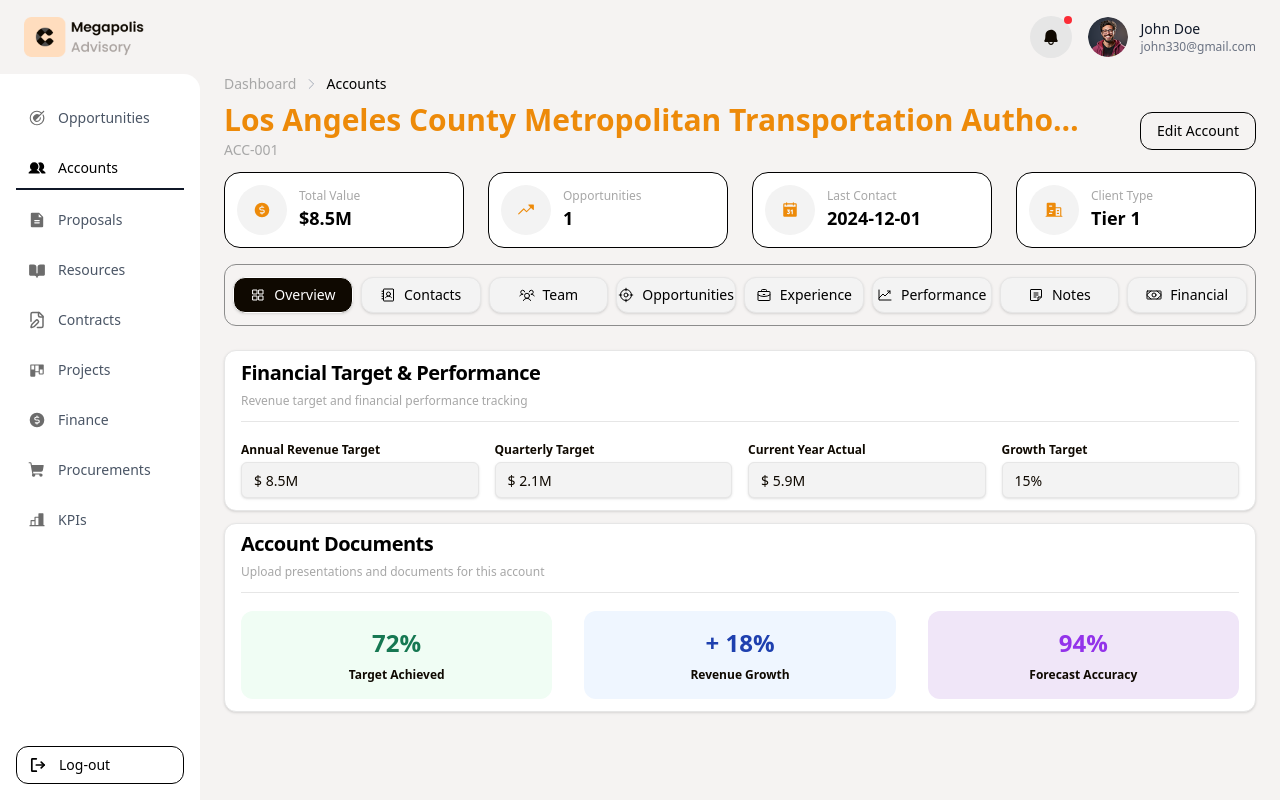
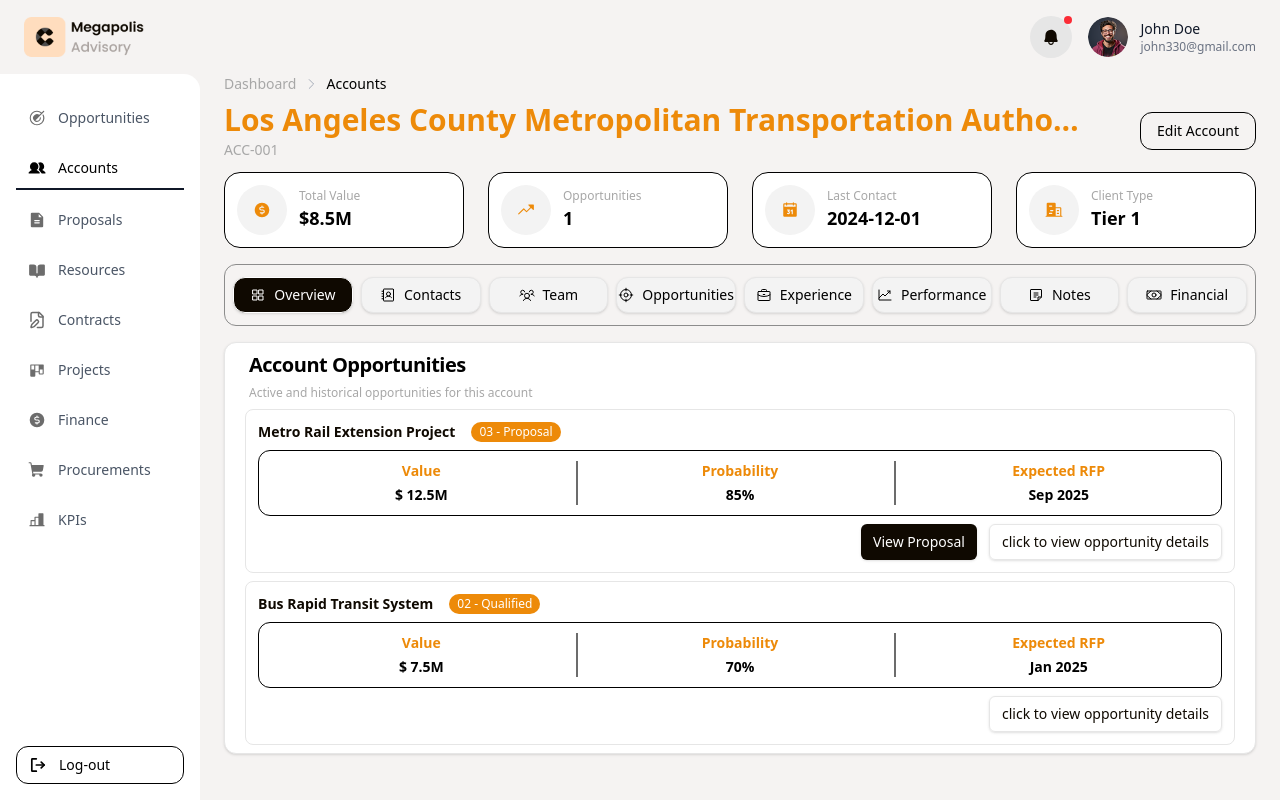
Before and after one commit to 099rahulyadav/dashboard, a React (Vite) app: page / in a window 1280 px wide. Built offline with nearby package versions, Linux system fonts and the light colour scheme.

Commit message:
updated My Opportunities

```diff
--- a/src/App.tsx
+++ b/src/App.tsx
@@ -17,7 +17,7 @@
 // import MyAccountNotes from "./components/MyAccountNotes";
 import MyAccountFinancial from "./components/MyAccountFinancial";
 
-// import MyOpportunities from "./components/MyOpportunities";
+import MyOpportunities from "./components/MyOpportunities";
 
 function App() {
   return (
@@ -37,8 +37,8 @@
       {/* <AccountContact/> */}
       {/* <PastPerformance/> */}
       {/* <MyAccountNotes/> */}
-      <MyAccountFinancial/>
-      {/* <MyOpportunities/> */}
+      {/* <MyAccountFinancial/> */}
+      <MyOpportunities/>
 
     </div>
   )
--- a/src/components/AccountOpportunities.tsx
+++ b/src/components/AccountOpportunities.tsx
@@ -6,7 +6,7 @@
     {
       title: "Metro Rail Extension Project",
       stage: "03 - Proposal",
-      stageColor: "bg-[#ED8A09] text-white",
+      stageColor: "bg-primary-color text-white",
       value: "$ 12.5M",
       probability: "85%",
       rfp: "Sep 2025",
@@ -15,7 +15,7 @@
     {
       title: "Bus Rapid Transit System",
       stage: "02 - Qualified",
-      stageColor: "bg-[#ED8A09] text-white",
+      stageColor: "bg-primary-color text-white",
       value: "$ 7.5M",
       probability: "70%",
       rfp: "Jan 2025",
@@ -24,12 +24,12 @@
   ];
 
   return (
-    <Card className="rounded-xl shadow-sm border border-gray-200 bg-white">
+    <Card className="rounded-xl shadow-sm border border-stroke-gray bg-white">
       <CardHeader className="pt-2 pb-0 m-0">
         <CardTitle className="text-xl font-bold">
           Account Opportunities
         </CardTitle>
-        <p className="text-xs text-[#A7A7A7] font-normal">
+        <p className="text-xs text-secondary-text font-normal">
           Active and historical opportunities for this account
         </p>
       </CardHeader>
@@ -38,57 +38,143 @@
         {opportunities.map((opp, idx) => (
           <div
             key={idx}
-            className="flex flex-col gap-2 border border-gray-200 rounded-lg p-3"
+            className="flex flex-col gap-2 border border-stroke-gray rounded-lg p-3"
           >
             {/* Header Row */}
             <div className="flex items-center gap-4">
-              <p className="text-sm font-bold text-gray-800">{opp.title}</p>
+              <p className="text-sm font-bold text-button">{opp.title}</p>
               <span
-                className={`text-xs font-medium px-2 py-0.5 rounded-2xl ${opp.stageColor}`}
+                className={`text-xs font-medium px-2 py-0.5 rounded-2xl  ${opp.stageColor}`}
               >
                 {opp.stage}
               </span>
             </div>
 
             {/* Details Row */}
-            <div className="flex py-2.5 flex-col md:flex-row md:items-center md:justify-between gap-2 border border-[#8C8C8C] rounded-xl p-2">
-              <div className="border-r-2 border-gray-200 flex-1 flex justify-center flex-col items-center text-center">
-                <p className="text-sm font-semibold text-[#ED8A09] pb-1">Value</p>
+            <div className="flex py-2.5 flex-col md:flex-row md:items-center md:justify-between gap-2 border border-stroke-dark rounded-xl p-2">
+              <div className="border-r-2 border-strokes-dark flex-1 flex justify-center flex-col items-center text-center">
+                <p className="text-sm font-semibold text-primary-color pb-1">Value</p>
                 <p className="text-sm font-semibold ">{opp.value}</p>
               </div>
 
-              <div className="hidden md:block w-px bg-gray-300"></div>
 
-              <div className="border-r-2 border-gray-200 flex-1 flex justify-center flex-col items-center text-center">
-                <p className="text-sm font-semibold text-[#ED8A09] pb-1">Probability</p>
+              <div className="border-r-2 border-strokes-dark flex-1 flex justify-center flex-col items-center text-center">
+                <p className="text-sm font-semibold text-primary-color pb-1">Probability</p>
                 <p className="text-sm font-semibold">{opp.probability}</p>
               </div>
 
-              <div className="hidden md:block w-px bg-gray-300"></div>
 
               <div className="flex-1 flex justify-center flex-col items-center text-center">
-                <p className="text-sm font-semibold text-[#ED8A09] pb-1">Expected RFP</p>
+                <p className="text-sm font-semibold text-primary-color pb-1">Expected RFP</p>
                 <p className="text-sm font-semibold">{opp.rfp}</p>
               </div>
             </div>
 
             {/* Actions Row */}
-            <div className="flex items-center gap-4 justify-end">
-              {opp.hasProposal && (
-                <Button className="bg-black text-white rounded-md px-3 h-7 text-xs font-medium">
+
+            <div className="flex flex-col sm:flex-row items-stretch sm:items-center gap-2 sm:gap-3 sm:justify-end">
+               {opp.hasProposal && (
+                <Button className="bg-button  text-white rounded-md px-3 py-1 text-sm font-medium">
                   View Proposal
                 </Button>
               )}
               <Button
                 variant="outline"
-                className="rounded-md px-3 h-7 text-xs font-medium"
+                className="border-stroke-gray text-button hover:bg-input-default rounded-md px-3 py-1 text-sm font-medium bg-transparent"
               >
                 click to view opportunity details
               </Button>
             </div>
+
+
+
+
           </div>
         ))}
       </CardContent>
     </Card>
   );
 }
+
+
+
+
+
+// import { Card, CardHeader, CardTitle, CardContent } from "@/components/ui/card"
+// import { Button } from "@/components/ui/button"
+
+// export function AccountOpportunities() {
+//   const opportunities = [
+//     {
+//       title: "Metro Rail Extension Project",
+//       stage: "03 - Proposal",
+//       stageColor: "bg-[#ED8A09] text-white",
+//       value: "$ 12.5M",
+//       probability: "85%",
+//       rfp: "Sep 2025",
+//       hasProposal: true,
+//     },
+//     {
+//       title: "Bus Rapid Transit System",
+//       stage: "02 - Qualified",
+//       stageColor: "bg-[#ED8A09] text-white",
+//       value: "$ 7.5M",
+//       probability: "70%",
+//       rfp: "Jan 2025",
+//       hasProposal: false,
+//     },
+//   ]
+
+//   return (
+//     <Card className="rounded-none shadow-sm border-0 border-t border-b border-gray-200 bg-white w-full">
+//       <CardHeader className="pt-4 pb-2 px-6">
+//         <CardTitle className="text-lg font-semibold text-gray-900">Account Opportunities</CardTitle>
+//         <p className="text-sm text-gray-500 mt-1">Active and historical opportunities for this account</p>
+//       </CardHeader>
+
+//       <CardContent className="px-6 pb-6 space-y-4">
+//         {opportunities.map((opp, idx) => (
+//           <div key={idx} className="border border-gray-200 rounded-lg p-4 space-y-4">
+//             <div className="flex flex-col sm:flex-row sm:items-center gap-2 sm:gap-4">
+//               <h3 className="text-base font-semibold text-gray-900 flex-1">{opp.title}</h3>
+//               <span className={`text-xs font-medium px-3 py-1 rounded-full ${opp.stageColor} w-fit`}>{opp.stage}</span>
+//             </div>
+
+//             <div className="bg-gray-50 border border-gray-200 rounded-lg p-4">
+//               <div className="grid grid-cols-1 sm:grid-cols-3 gap-4 sm:gap-0 sm:divide-x sm:divide-gray-300">
+//                 <div className="text-center px-2">
+//                   <p className="text-sm font-medium text-[#ED8A09] mb-1">Value</p>
+//                   <p className="text-lg font-semibold text-gray-900">{opp.value}</p>
+//                 </div>
+
+//                 <div className="text-center px-2">
+//                   <p className="text-sm font-medium text-[#ED8A09] mb-1">Probability</p>
+//                   <p className="text-lg font-semibold text-gray-900">{opp.probability}</p>
+//                 </div>
+
+//                 <div className="text-center px-2">
+//                   <p className="text-sm font-medium text-[#ED8A09] mb-1">Expected RFP</p>
+//                   <p className="text-lg font-semibold text-gray-900">{opp.rfp}</p>
+//                 </div>
+//               </div>
+//             </div>
+
+//             <div className="flex flex-col sm:flex-row items-stretch sm:items-center gap-2 sm:gap-3 sm:justify-end">
+//               {opp.hasProposal && (
+//                 <Button className="bg-black hover:bg-gray-800 text-white rounded-md px-4 py-2 text-sm font-medium">
+//                   View Proposal
+//                 </Button>
+//               )}
+//               <Button
+//                 variant="outline"
+//                 className="border-gray-300 text-gray-700 hover:bg-gray-50 rounded-md px-4 py-2 text-sm font-medium bg-transparent"
+//               >
+//                 click to view opportunity details
+//               </Button>
+//             </div>
+//           </div>
+//         ))}
+//       </CardContent>
+//     </Card>
+//   )
+// }
--- a/src/components/MyOpportunities.tsx
+++ b/src/components/MyOpportunities.tsx
@@ -14,7 +14,7 @@
   return (
     <div className="h-screen flex flex-col overflow-hidden" style={{ backgroundColor: '#F5F3F2' }}>
       {/* Fixed Header */}
-      <Header2  />
+      <Header2 onMenuClick={() => setSidebarOpen(true)} />
 
       {/* Main layout below header */}
       <div className="flex flex-1 min-h-0">
```
